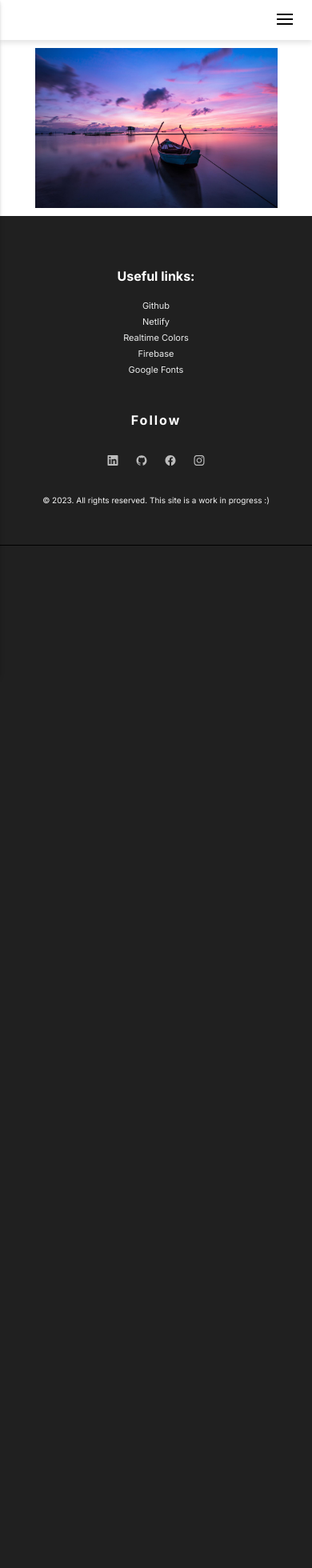
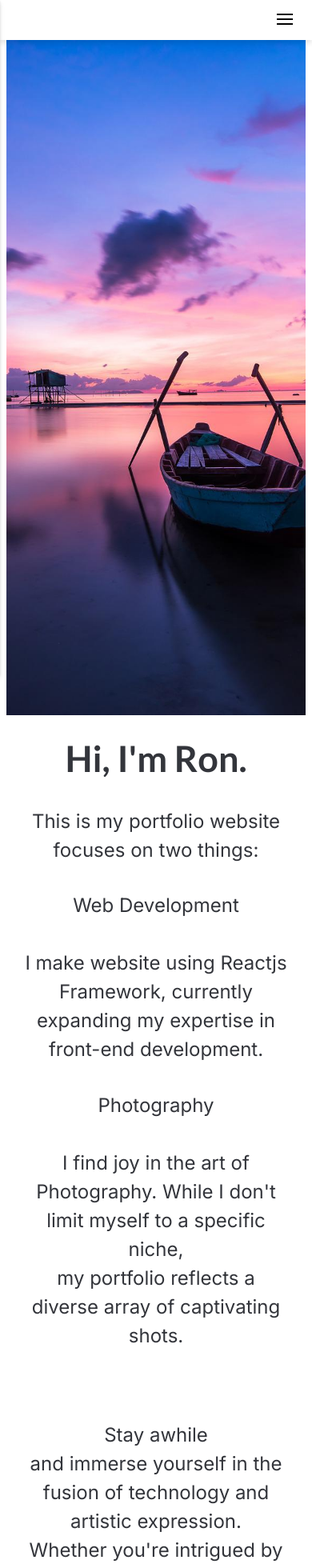
Before and after one commit to roniekun/myapp-vite, a React (Vite) app: page / in a window 390 px wide. Shown: the top 1960 px of the page at 80% size. Before the commit the page ends 844 px from the top, so only its background shows below. Built offline with nearby package versions, Linux system fonts and the light colour scheme.

Commit message:
updating

```diff
--- a/src/components/main/Home.css
+++ b/src/components/main/Home.css
@@ -7,12 +7,13 @@
     position: relative;
     overflow: hidden;
 
+
     }
 
     @media (max-width: 600px) {
         .home__container{
 
-            padding-top:60px;
+            padding-top:50px;
             margin: 0;
             /* background-color: red; */
 
--- a/src/components/main/sections/HomeContent.css
+++ b/src/components/main/sections/HomeContent.css
@@ -6,13 +6,53 @@
     justify-content: center;
     align-items: center;
     flex-direction: column;
-    /* background-color: red; */
+}
+
+.intro{
+    padding: 7%;
+    justify-content: center;
+    align-items: center;
+    font-family: 'Inter';
+    color: #33353B;
+    width: 100vw;
 
 }
+.intro::after{
+    content: '';
+    width: 80%;
+    height: 2px;
+    background-color: #E5E7EA;
+    position: absolute;
+    bottom: 0;
+    z-index: -1;
+
+  }
+.intro__heading{
+    margin-bottom: 5%;
+    text-align: center;
+    font-family: 'Lato';
+    font-size: 45px;
+
+}
+.intro__text{
+
+    font-size: 24px;
+    text-align: justify;
+    line-height: 1.5em;
+    text-align: center;
+    color: #33353B;
+    margin-top: 10%;
+}
+
+span{
+    font-weight: normal;
+}
+
+
 
 @media (max-width: 600px) {
     .home__content__container{
-        margin: 0;
+        top: 0;
         /* background-color: red; */
 
     }
--- a/src/components/main/sections/HomeContent.jsx
+++ b/src/components/main/sections/HomeContent.jsx
@@ -15,7 +15,37 @@ const HomeContent = () => {
         <ImageSlider />
 
 
+        <div className="intro">
+          <h1 className='intro__heading'>Hi, I'm Ron. <br/></h1>
+          <p className="intro__text">
+                         This is my portfolio website focuses on two things: <br/>
+          </p>
+          <p className='intro__text'>
+
+                        <span>Web Development </span>  <br/>
+                                                       <br/>
+                        I make website using Reactjs Framework, currently expanding my expertise in front-end development. <br/>
+          </p>
+            <p className="intro__text">
+                         <span>Photography</span>  <br/>
+                                                   <br/>
+                        I find joy in the art of Photography. While I don't limit myself to a specific niche,<br/>
+                        my portfolio reflects a diverse array of captivating shots.
+            </p>
+
+        </div>
+
+        <div className='intro'>
+          <p className='intro__text'>
+                        Stay awhile <br/> and immerse yourself in the fusion of technology and artistic expression.<br/>
+
+                        Whether you're intrigued by my coding wizardry or drawn to the beauty of my visual storytelling,<br/>
+                        I hope my work leaves you inspired and eager to embark on future collaborations.
+          </p>
+        </div>
+
     </div>
+
   )
 }
 
--- a/src/components/main/sections/elements/imageslider/ImageSlider.css
+++ b/src/components/main/sections/elements/imageslider/ImageSlider.css
@@ -1,11 +1,12 @@
 /* Slider Container */
 .slider__container{
+  box-sizing: border-box;
   display: flex;
+  flex: 0 0 100%;
   align-items: center;
-  width: 90vw;
-  height: 80%;
   justify-content: center;
-  object-fit: contain;
+  object-fit: cover;
+  margin: 0;
 }
 .slider {
     display: flex;
@@ -25,6 +26,12 @@
     transition: transform 0.5s ease;
 
   }
+
+.slider__container:hover .right__arrow__container,
+.slider__container:hover .left__arrow__container {
+  opacity: 1;
+}
+
   /* .slide::after{
 
     content: '';
@@ -60,8 +67,9 @@
     align-items: center;
     justify-content: center;
     /* background-color: red; */
-    transform: translateX(200%);
+    transform: translateX(400%);
     z-index: 1;
+    opacity: 0;
 
 
   }
@@ -76,9 +84,9 @@
     display: flex;
     align-items: center;
     justify-content: center;
-    /* background-color: red; */
-    transform: translateX(-200%);
+    transform: translateX(-400%);
     z-index: 1;
+    opacity: 0;
 
   }
 
@@ -111,13 +119,19 @@
 
   /* Media Query for screen width <= 600px */
   @media (max-width: 600px) {
-    .slider {
-      width: 90vw;
+    .slider__container{
+      display: flex;
+      width: 100vw;
+
+    }
+    /* .slider {
+      width: 100vw;
       height: 200px;
-      margin: 0;
-    }
+      object-fit: contain;
+    } */
+
     .slide{
-      background-size: contain;
+      background-size: cover;
       background-repeat: no-repeat;
     }
 
```
